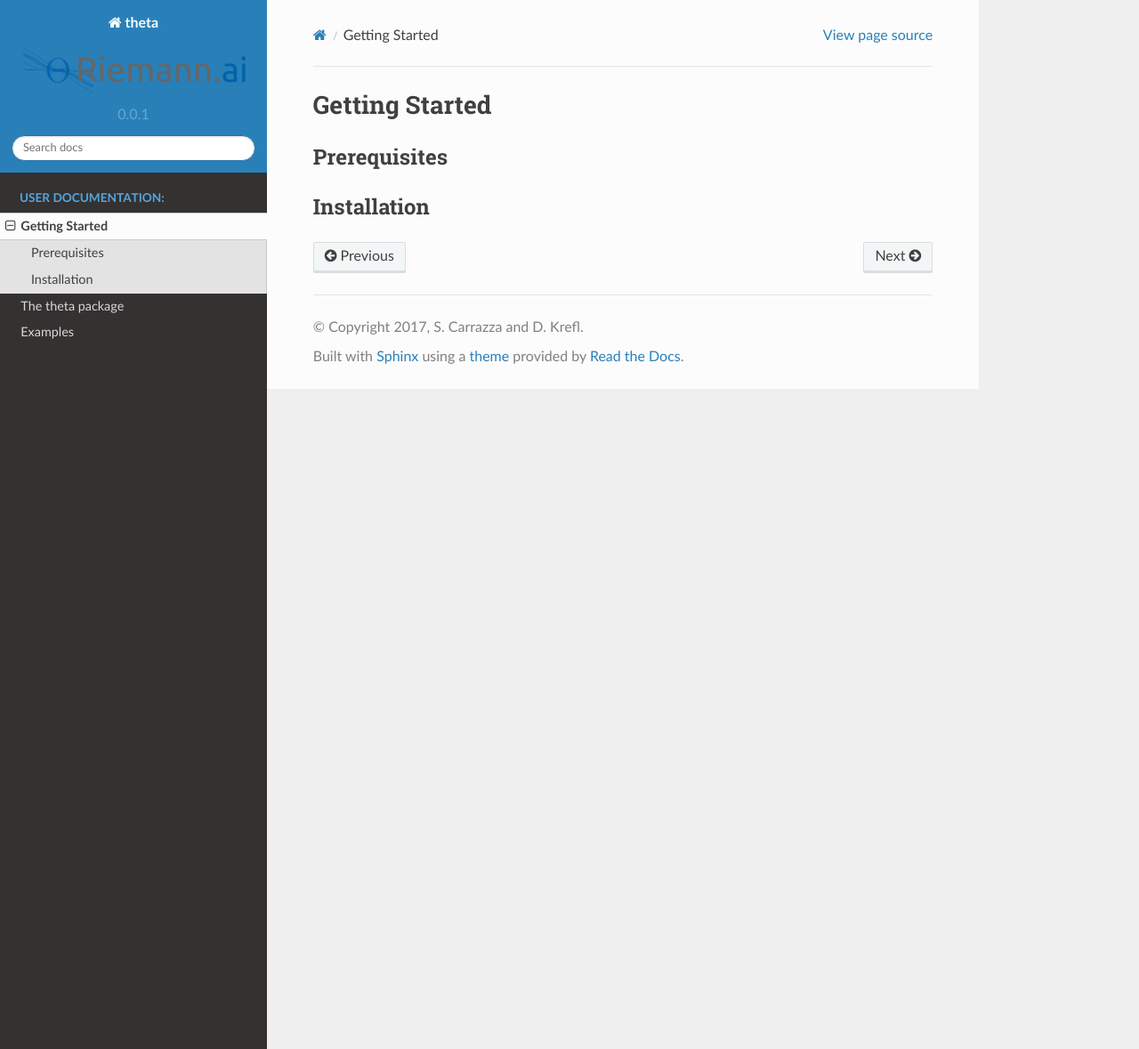
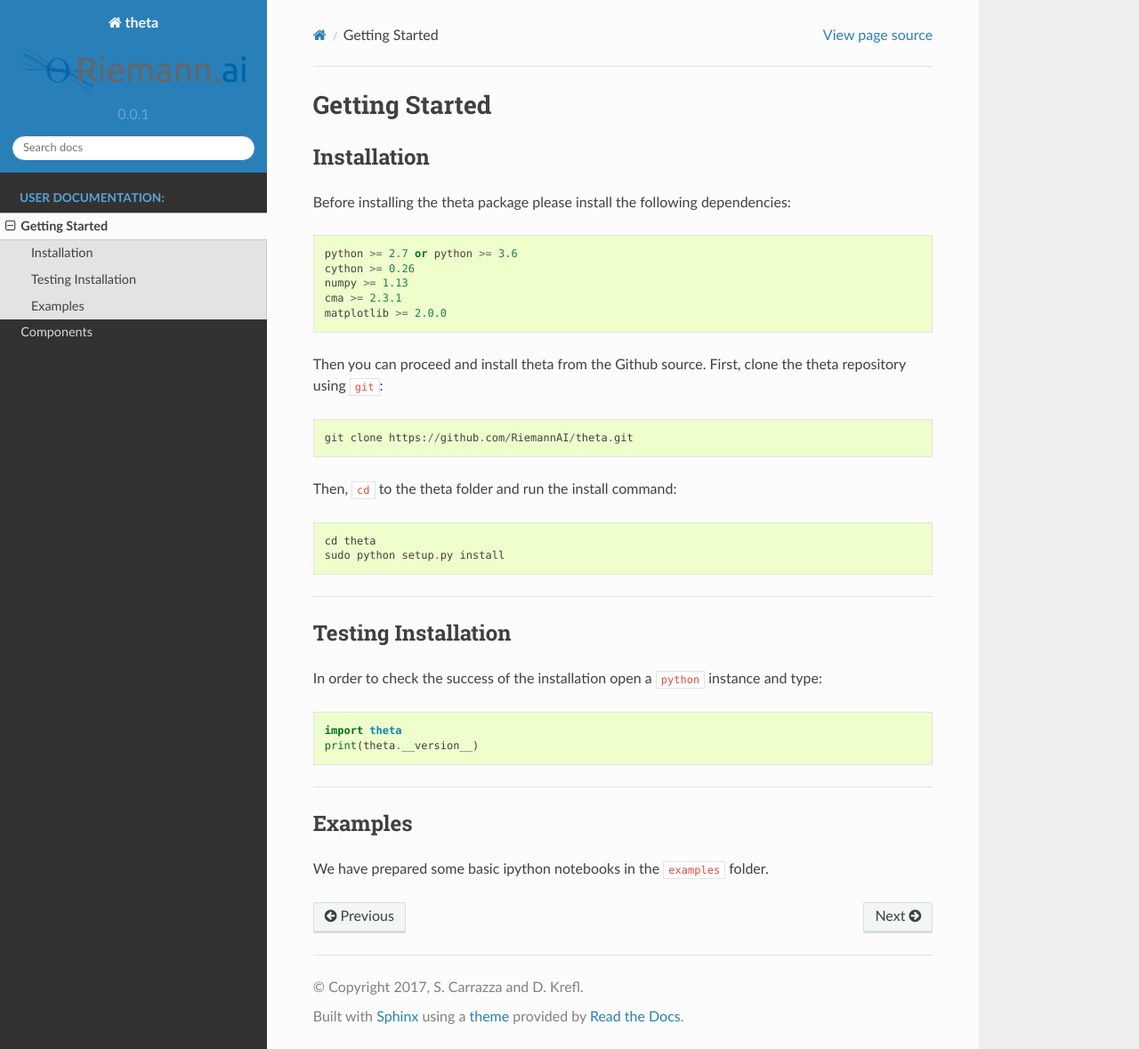
Before and after one commit to RiemannAI/theta, a Sphinx documentation site: the page built from docs/install.rst, in a window 1280 px wide and 1179 px high. Shown: the whole window at 89% size. Built offline with Sphinx 7.4.7 and the Read the Docs theme 2.0.0, drawn with Linux system fonts in a browser that asks for light colours.

Commit message:
further documentation

```diff
--- a/docs/examples.rst
+++ /dev/null
@@ -1,2 +0,0 @@
-Examples
-========
--- a/docs/install.rst
+++ b/docs/install.rst
@@ -2,10 +2,41 @@ Getting Started
 ===============
 
 
-Prerequisites
+Installation
 -------------
 
+Before installing the theta package please install the following dependencies::
 
+  python >= 2.7 or python >= 3.6
+  cython >= 0.26
+  numpy >= 1.13
+  cma >= 2.3.1
+  matplotlib >= 2.0.0
 
-Installation
-------------
+Then you can proceed and install theta from the Github source. First, clone
+the theta repository using :code:`git`::
+
+   git clone https://github.com/RiemannAI/theta.git
+
+Then, :code:`cd` to the theta folder and run the install command::
+
+  cd theta
+  sudo python setup.py install
+
+_______________________
+
+Testing Installation
+--------------------
+
+In order to check the success of the installation open a :code:`python` instance
+and type::
+
+  import theta
+  print(theta.__version__)
+
+_______________________
+
+Examples
+--------
+
+We have prepared some basic ipython notebooks in the :code:`examples` folder.
--- a/setup.py
+++ b/setup.py
@@ -57,8 +57,10 @@ setup(
     license='LICENSE',
     long_description=open('README.md').read(),
     install_requires=[
-        "numpy >= 1.13",
-        "cma >= 2.0.0",
+            "numpy >= 1.13",
+            "cma >= 2.3.1",
+            "cython >= 0.26",
+            "matplotlib >= 2.0.0",
     ],
     zip_safe=False,
 )
```
Also changed, not shown: docs/index.rst (+9 -4 lines), docs/theta.rst (+73 -3 lines).
